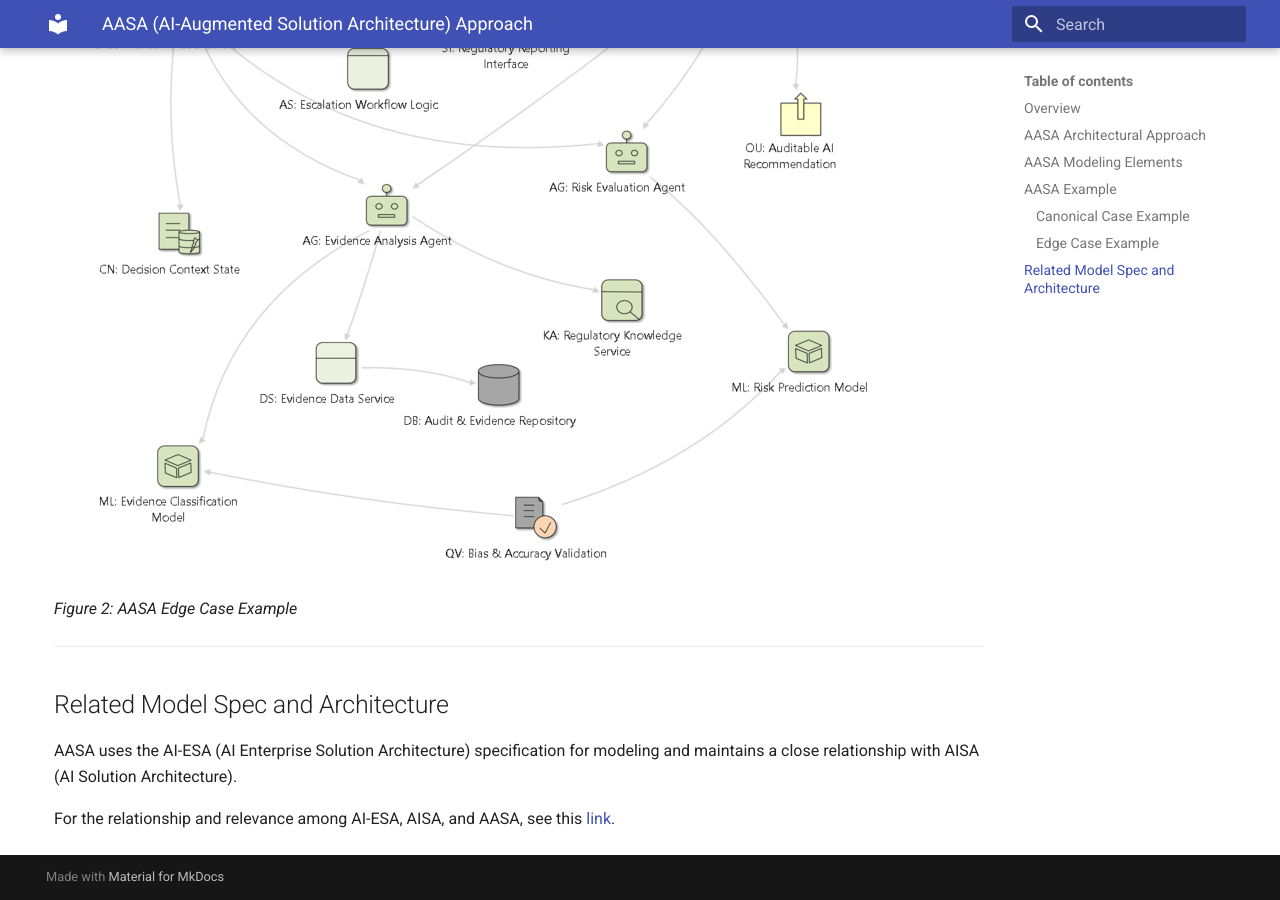
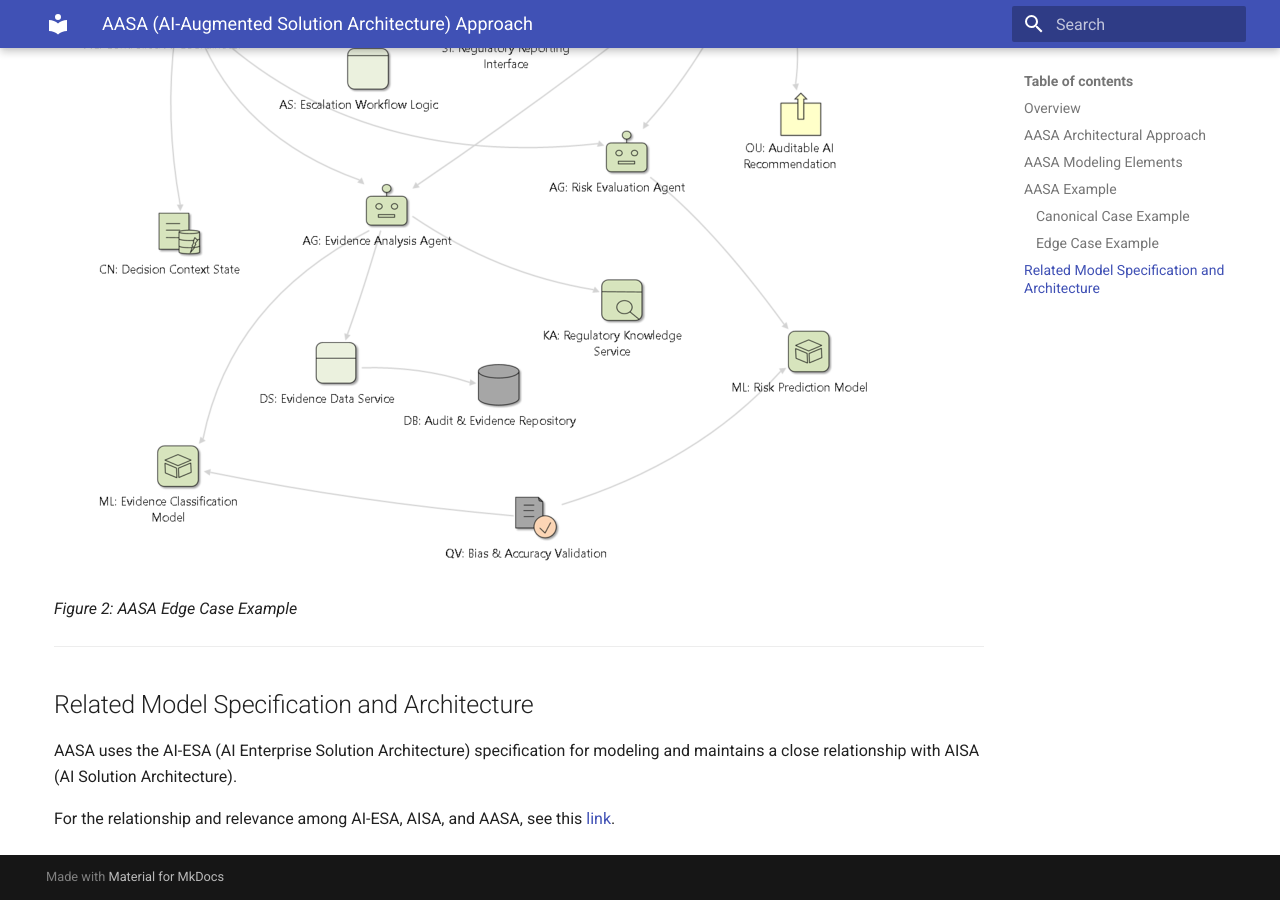
Before and after one commit to seniorgu/aasa, an MkDocs documentation site: the page built from docs/aasa-specification.md, in a window 1280 px wide and 900 px high, scrolled down 4064 px. Built offline with MkDocs 1.6.1 and Material for MkDocs 9.7.7, drawn with Linux system fonts in a browser that asks for light colours.

Commit message:
Update aasa-specification.md

```diff
--- a/docs/aasa-specification.md
+++ b/docs/aasa-specification.md
@@ -89,7 +89,7 @@ Figure 2 shows AASA edge case for a High-Risk Human-Governed AI Decision Environ
 
 ---
 
-## Related Model Spec and Architecture
+## Related Model Specification and Architecture
 
 AASA uses the AI-ESA (AI Enterprise Solution Architecture) specification for modeling and maintains a close relationship with AISA (AI Solution Architecture).
 
```
